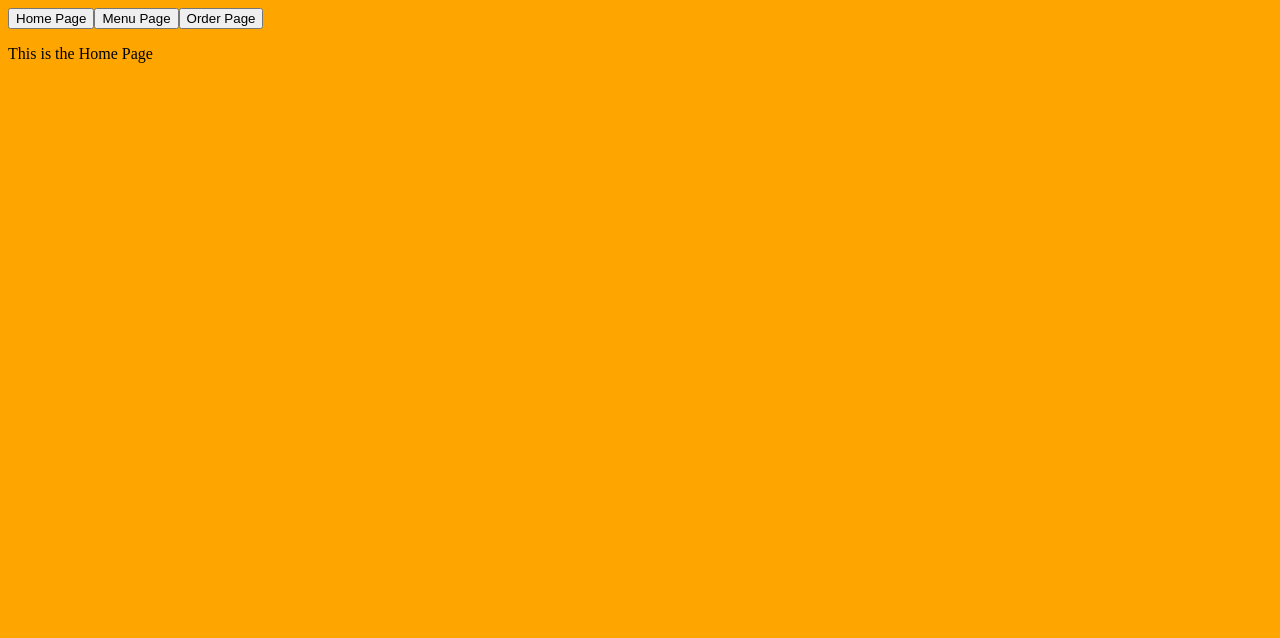
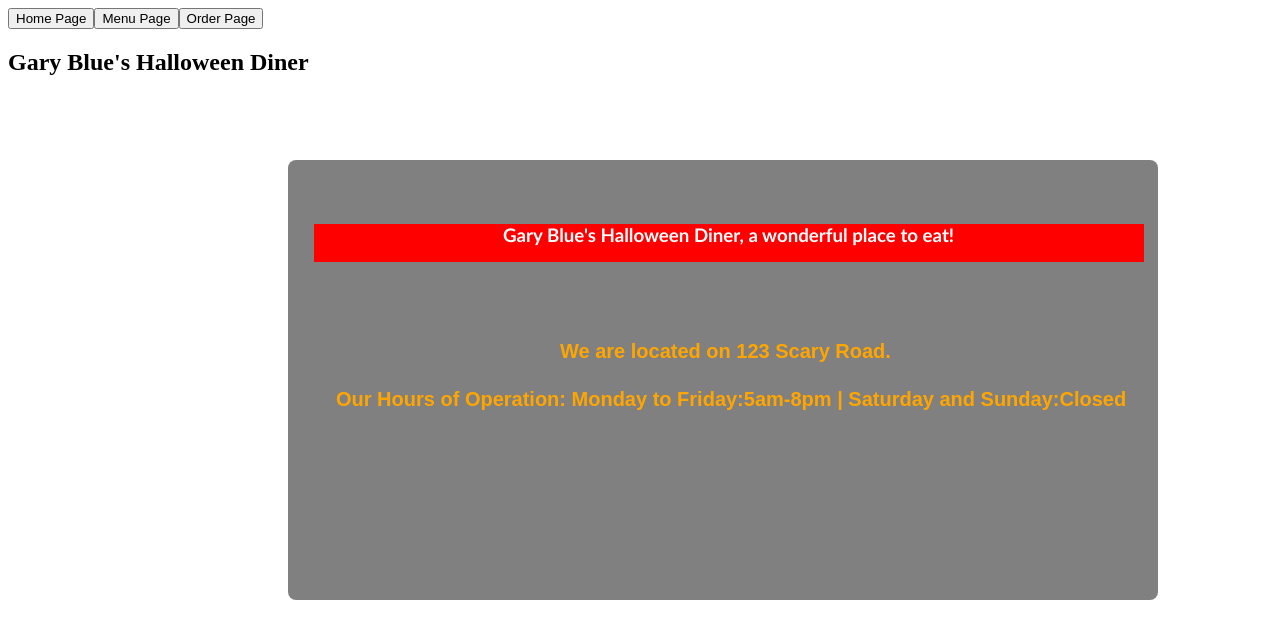
Before and after one commit to NLScotty/SD9_Team_8_Sprint_One, a React (Create React App) app in the folder gary-blue/: page / in a window 1280 px wide. Shown: the top 638 px of the page. Built offline with nearby package versions, Linux system fonts and the light colour scheme; the HTML template or start-up script is replaced by a standard one.

Commit message:
Ethan Millers Changes
A commit containing Ethan's changes

```diff
--- a/gary-blue/src/index.css
+++ b/gary-blue/src/index.css
@@ -1,3 +1,95 @@
-body{
-  background-color:orange;
+/*
+.Navbar {
+  flex: auto;
+  background-color: darkorange;
+  font-family:Cambria, Cochin, Georgia, Times, 'Times New Roman', serif;
+  font-size: 25px;
+  text-align: center;
+
 }
+*/
+.Greybox {
+  flex: auto;
+  position: fixed;
+  top: 10rem;
+  left: 18rem;
+  background-color: gray;
+  color: white;
+  width: 870px;
+  height: 440px;
+  border-radius: 8px;
+
+}
+
+.Redbox {
+  flex: auto;
+  background-color: red;
+  position: fixed;
+  width: 830px;
+  height: 38px;
+  top: 14rem;
+  left: 19.6rem;
+  right: 2rem;
+  text-align: center;
+  font-family:'Gill Sans', 'Gill Sans MT', Calibri, 'Trebuchet MS', sans-serif;
+}
+
+.Orangetext {
+  flex: auto;
+  color: orange;
+  position: fixed;
+  top: 20rem;
+  left: 35rem;
+  font-size: 20px;
+  text-align: center;
+  font-family: Arial, Helvetica, sans-serif;
+
+}
+
+.Hourstext {
+  flex: auto;
+  justify-content: flex-start;
+  color: orange;
+  position: fixed;
+  top: 23rem;
+  left: 21rem;
+  font-size: 20px;
+  text-align: center;
+  font-family: Arial, Helvetica, sans-serif;
+}
+
+@media screen and (max-width:400px) {
+
+}
+
+@media screen and (max-width:700px) {
+
+}
+
+@media screen and (max-width:500px) {
+
+}
+
+@media screen and (max-width:1100px) {
+
+}
+
+@media screen and (max-width:1200px) {
+
+}
+
+@media screen and (max-width:1400px) {
+
+}
+
+@media screen and (max-width:1000px) {
+
+}
+
+@media screen and (max-width:1400px) {
+
+}
+
+@media screen and (max-width:2000px) {
+
+}
--- a/gary-blue/src/pages/Home.jsx
+++ b/gary-blue/src/pages/Home.jsx
@@ -1,11 +1,22 @@
-import React, {useState} from 'react'
+function Home(){
 
-function Home() {
-  return (
-    <div>
-        <p>This is the Home Page</p>
-    </div>
-  )
+  return(
+<>
+  <h2 className="Text">Gary Blue's Halloween Diner</h2>
+
+      <h3 className="Blackbox">
+          <div className="Greybox"><span className="Redbox">Gary Blue's Halloween Diner, a wonderful place to eat!</span></div>
+
+          <p className="Orangetext">We are located on 123 Scary Road.</p>
+
+
+          <p className="Hourstext">Our Hours of Operation:
+                                           Monday to Friday:5am-8pm |
+                                           Saturday and Sunday:Closed</p>
+          </h3>
+
+</>
+  );
 }
 
-export default Home
+export default Home;
```
